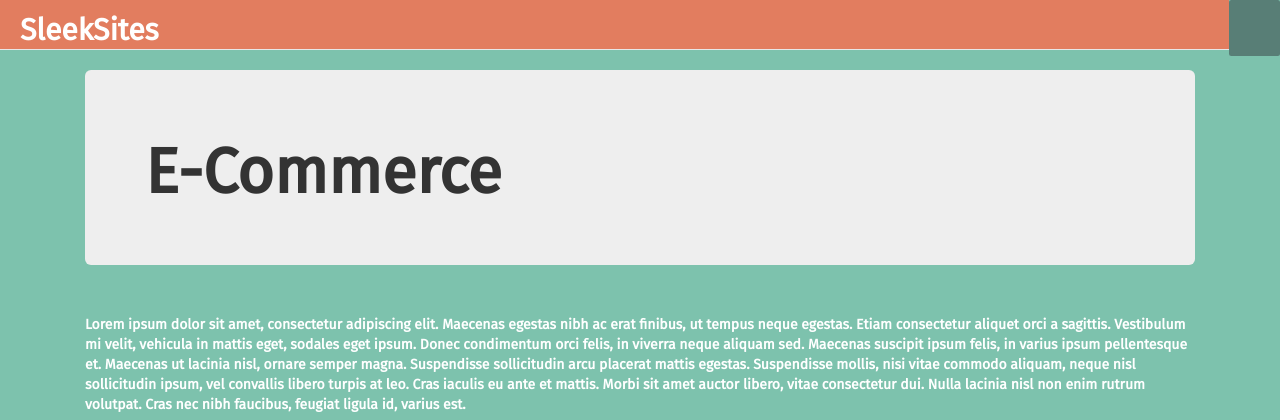
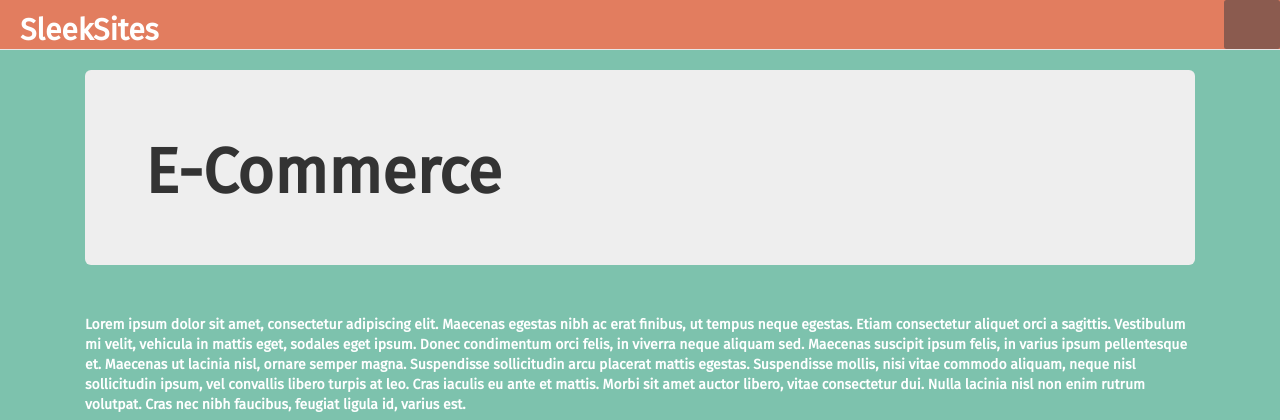
Before and after one commit to jishant07/SleekSites, a PHP site: page /template.html in a window 1280 px wide. Shown: the top 420 px of the page. Run offline with PHP 8.4, Linux system fonts and the light colour scheme.

Commit message:
Add files via upload

```diff
--- a/css/navbar.css
+++ b/css/navbar.css
@@ -1,16 +1,17 @@
 .navbar-fixed-top
 {
 	padding:5px;
-	width: 96%;
+	width: 100%;
 	margin:0px;
 	height: 6%;
+	z-index: 1199;
 }
 .menu-toggle
 {
 	right: 0px;
 	top: 0px;
-	width: 4%;
-	height: 7%;
+	width: 4em;
+	height: 3.5em;
 	z-index: 1202;
 }
 #sidebar-wrapper
```
